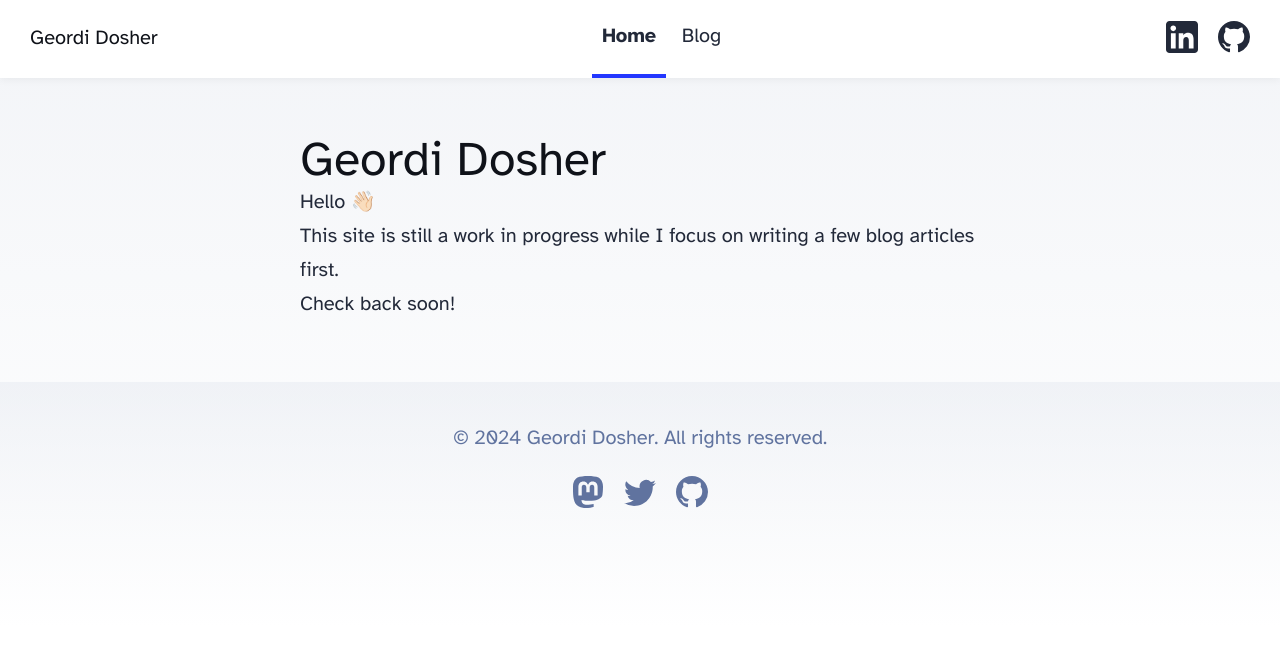
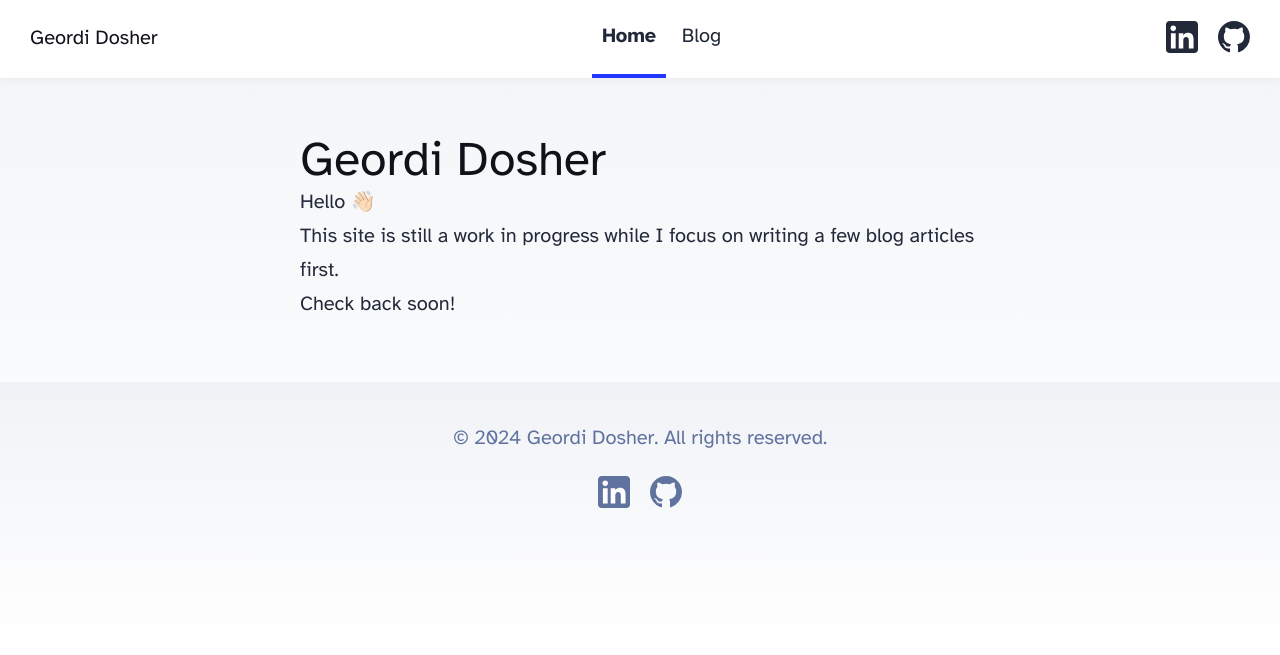
Before and after one commit to GeordiD/personal_site, an Astro site: page / in a window 1280 px wide. Built offline with nearby package versions, Linux system fonts and the light colour scheme; Astro itself is replaced by a stand-in of ours.

Commit message:
Standardize social links

```diff
--- a/src/components/Footer.astro
+++ b/src/components/Footer.astro
@@ -1,52 +1,13 @@
 ---
+import SocialLinks from './SocialLinks.astro';
+
 const today = new Date();
 ---
 
 <footer>
 	&copy; {today.getFullYear()} Geordi Dosher. All rights reserved.
-	<div class="social-links">
-		<a href="https://m.webtoo.ls/@astro" target="_blank">
-			<span class="sr-only">Follow Astro on Mastodon</span>
-			<svg
-				viewBox="0 0 16 16"
-				aria-hidden="true"
-				width="32"
-				height="32"
-				astro-icon="social/mastodon"
-				><path
-					fill="currentColor"
-					d="M11.19 12.195c2.016-.24 3.77-1.475 3.99-2.603.348-1.778.32-4.339.32-4.339 0-3.47-2.286-4.488-2.286-4.488C12.062.238 10.083.017 8.027 0h-.05C5.92.017 3.942.238 2.79.765c0 0-2.285 1.017-2.285 4.488l-.002.662c-.004.64-.007 1.35.011 2.091.083 3.394.626 6.74 3.78 7.57 1.454.383 2.703.463 3.709.408 1.823-.1 2.847-.647 2.847-.647l-.06-1.317s-1.303.41-2.767.36c-1.45-.05-2.98-.156-3.215-1.928a3.614 3.614 0 0 1-.033-.496s1.424.346 3.228.428c1.103.05 2.137-.064 3.188-.189zm1.613-2.47H11.13v-4.08c0-.859-.364-1.295-1.091-1.295-.804 0-1.207.517-1.207 1.541v2.233H7.168V5.89c0-1.024-.403-1.541-1.207-1.541-.727 0-1.091.436-1.091 1.296v4.079H3.197V5.522c0-.859.22-1.541.66-2.046.456-.505 1.052-.764 1.793-.764.856 0 1.504.328 1.933.983L8 4.39l.417-.695c.429-.655 1.077-.983 1.934-.983.74 0 1.336.259 1.791.764.442.505.661 1.187.661 2.046v4.203z"
-				></path></svg
-			>
-		</a>
-		<a href="https://twitter.com/astrodotbuild" target="_blank">
-			<span class="sr-only">Follow Astro on Twitter</span>
-			<svg
-				viewBox="0 0 16 16"
-				aria-hidden="true"
-				width="32"
-				height="32"
-				astro-icon="social/twitter"
-				><path
-					fill="currentColor"
-					d="M5.026 15c6.038 0 9.341-5.003 9.341-9.334 0-.14 0-.282-.006-.422A6.685 6.685 0 0 0 16 3.542a6.658 6.658 0 0 1-1.889.518 3.301 3.301 0 0 0 1.447-1.817 6.533 6.533 0 0 1-2.087.793A3.286 3.286 0 0 0 7.875 6.03a9.325 9.325 0 0 1-6.767-3.429 3.289 3.289 0 0 0 1.018 4.382A3.323 3.323 0 0 1 .64 6.575v.045a3.288 3.288 0 0 0 2.632 3.218 3.203 3.203 0 0 1-.865.115 3.23 3.23 0 0 1-.614-.057 3.283 3.283 0 0 0 3.067 2.277A6.588 6.588 0 0 1 .78 13.58a6.32 6.32 0 0 1-.78-.045A9.344 9.344 0 0 0 5.026 15z"
-				></path></svg
-			>
-		</a>
-		<a href="https://github.com/withastro/astro" target="_blank">
-			<span class="sr-only">Go to Astro's GitHub repo</span>
-			<svg
-				viewBox="0 0 16 16"
-				aria-hidden="true"
-				width="32"
-				height="32"
-				astro-icon="social/github"
-				><path
-					fill="currentColor"
-					d="M8 0C3.58 0 0 3.58 0 8c0 3.54 2.29 6.53 5.47 7.59.4.07.55-.17.55-.38 0-.19-.01-.82-.01-1.49-2.01.37-2.53-.49-2.69-.94-.09-.23-.48-.94-.82-1.13-.28-.15-.68-.52-.01-.53.63-.01 1.08.58 1.23.82.72 1.21 1.87.87 2.33.66.07-.52.28-.87.51-1.07-1.78-.2-3.64-.89-3.64-3.95 0-.87.31-1.59.82-2.15-.08-.2-.36-1.02.08-2.12 0 0 .67-.21 2.2.82.64-.18 1.32-.27 2-.27.68 0 1.36.09 2 .27 1.53-1.04 2.2-.82 2.2-.82.44 1.1.16 1.92.08 2.12.51.56.82 1.27.82 2.15 0 3.07-1.87 3.75-3.65 3.95.29.25.54.73.54 1.48 0 1.07-.01 1.93-.01 2.2 0 .21.15.46.55.38A8.012 8.012 0 0 0 16 8c0-4.42-3.58-8-8-8z"
-				></path></svg
-			>
-		</a>
+	<div class="flex justify-center">
+		<SocialLinks />
 	</div>
 </footer>
 <style>
--- a/src/components/Header.astro
+++ b/src/components/Header.astro
@@ -1,6 +1,7 @@
 ---
 import HeaderLink from './HeaderLink.astro';
 import { SITE_TITLE } from '../consts';
+import SocialLinks from './SocialLinks.astro';
 ---
 
 <header>
@@ -11,44 +12,7 @@ import { SITE_TITLE } from '../consts';
 			<HeaderLink href="/blog">Blog</HeaderLink>
 			<!-- <HeaderLink href="/resume">Resume</HeaderLink> -->
 		</div>
-		<div class="social-links">
-			<a href="https://www.linkedin.com/in/geordid" target="_blank">
-				<span class="sr-only">Follow Astro on LinkedIn</span>
-				<svg
-					height="32"
-					viewBox="0 0 72 72"
-					width="32"
-					xmlns="http://www.w3.org/2000/svg"
-				>
-					<g fill="none" fill-rule="evenodd">
-						<path
-							d="M8,72 L64,72 C68.418278,72 72,68.418278 72,64 L72,8 C72,3.581722 68.418278,-8.11624501e-16 64,0 L8,0 C3.581722,8.11624501e-16 -5.41083001e-16,3.581722 0,8 L0,64 C5.41083001e-16,68.418278 3.581722,72 8,72 Z"
-							fill="currentColor"></path>
-						<path
-							d="M62,62 L51.315625,62 L51.315625,43.8021149 C51.315625,38.8127542 49.4197917,36.0245323 45.4707031,36.0245323 C41.1746094,36.0245323 38.9300781,38.9261103 38.9300781,43.8021149 L38.9300781,62 L28.6333333,62 L28.6333333,27.3333333 L38.9300781,27.3333333 L38.9300781,32.0029283 C38.9300781,32.0029283 42.0260417,26.2742151 49.3825521,26.2742151 C56.7356771,26.2742151 62,30.7644705 62,40.051212 L62,62 Z M16.349349,22.7940133 C12.8420573,22.7940133 10,19.9296567 10,16.3970067 C10,12.8643566 12.8420573,10 16.349349,10 C19.8566406,10 22.6970052,12.8643566 22.6970052,16.3970067 C22.6970052,19.9296567 19.8566406,22.7940133 16.349349,22.7940133 Z M11.0325521,62 L21.769401,62 L21.769401,27.3333333 L11.0325521,27.3333333 L11.0325521,62 Z"
-							fill="#fff"></path>
-					</g>
-				</svg>
-			</a>
-			<!-- <a href="https://twitter.com/geordid" target="_blank">
-				<span class="sr-only">Follow Geordi on Twitter</span>
-				<svg viewBox="0 0 16 16" aria-hidden="true" width="32" height="32"
-					><path
-						fill="currentColor"
-						d="M5.026 15c6.038 0 9.341-5.003 9.341-9.334 0-.14 0-.282-.006-.422A6.685 6.685 0 0 0 16 3.542a6.658 6.658 0 0 1-1.889.518 3.301 3.301 0 0 0 1.447-1.817 6.533 6.533 0 0 1-2.087.793A3.286 3.286 0 0 0 7.875 6.03a9.325 9.325 0 0 1-6.767-3.429 3.289 3.289 0 0 0 1.018 4.382A3.323 3.323 0 0 1 .64 6.575v.045a3.288 3.288 0 0 0 2.632 3.218 3.203 3.203 0 0 1-.865.115 3.23 3.23 0 0 1-.614-.057 3.283 3.283 0 0 0 3.067 2.277A6.588 6.588 0 0 1 .78 13.58a6.32 6.32 0 0 1-.78-.045A9.344 9.344 0 0 0 5.026 15z"
-					></path></svg
-				>
-			</a> -->
-			<a href="https://github.com/geordid" target="_blank">
-				<span class="sr-only">Go to Geordi's GitHub repo</span>
-				<svg viewBox="0 0 16 16" aria-hidden="true" width="32" height="32"
-					><path
-						fill="currentColor"
-						d="M8 0C3.58 0 0 3.58 0 8c0 3.54 2.29 6.53 5.47 7.59.4.07.55-.17.55-.38 0-.19-.01-.82-.01-1.49-2.01.37-2.53-.49-2.69-.94-.09-.23-.48-.94-.82-1.13-.28-.15-.68-.52-.01-.53.63-.01 1.08.58 1.23.82.72 1.21 1.87.87 2.33.66.07-.52.28-.87.51-1.07-1.78-.2-3.64-.89-3.64-3.95 0-.87.31-1.59.82-2.15-.08-.2-.36-1.02.08-2.12 0 0 .67-.21 2.2.82.64-.18 1.32-.27 2-.27.68 0 1.36.09 2 .27 1.53-1.04 2.2-.82 2.2-.82.44 1.1.16 1.92.08 2.12.51.56.82 1.27.82 2.15 0 3.07-1.87 3.75-3.65 3.95.29.25.54.73.54 1.48 0 1.07-.01 1.93-.01 2.2 0 .21.15.46.55.38A8.012 8.012 0 0 0 16 8c0-4.42-3.58-8-8-8z"
-					></path></svg
-				>
-			</a>
-		</div>
+		<SocialLinks />
 	</nav>
 </header>
 <style>
--- /dev/null
+++ b/src/components/SocialLinks.astro
@@ -0,0 +1,51 @@
+<div class="flex">
+  <a href="https://www.linkedin.com/in/geordid" target="_blank">
+    <span class="sr-only">Follow Astro on LinkedIn</span>
+    <svg
+      height="32"
+      viewBox="0 0 72 72"
+      width="32"
+      xmlns="http://www.w3.org/2000/svg"
+    >
+      <g fill="none" fill-rule="evenodd">
+        <path
+          d="M8,72 L64,72 C68.418278,72 72,68.418278 72,64 L72,8 C72,3.581722 68.418278,-8.11624501e-16 64,0 L8,0 C3.581722,8.11624501e-16 -5.41083001e-16,3.581722 0,8 L0,64 C5.41083001e-16,68.418278 3.581722,72 8,72 Z"
+          fill="currentColor"></path>
+        <path
+          d="M62,62 L51.315625,62 L51.315625,43.8021149 C51.315625,38.8127542 49.4197917,36.0245323 45.4707031,36.0245323 C41.1746094,36.0245323 38.9300781,38.9261103 38.9300781,43.8021149 L38.9300781,62 L28.6333333,62 L28.6333333,27.3333333 L38.9300781,27.3333333 L38.9300781,32.0029283 C38.9300781,32.0029283 42.0260417,26.2742151 49.3825521,26.2742151 C56.7356771,26.2742151 62,30.7644705 62,40.051212 L62,62 Z M16.349349,22.7940133 C12.8420573,22.7940133 10,19.9296567 10,16.3970067 C10,12.8643566 12.8420573,10 16.349349,10 C19.8566406,10 22.6970052,12.8643566 22.6970052,16.3970067 C22.6970052,19.9296567 19.8566406,22.7940133 16.349349,22.7940133 Z M11.0325521,62 L21.769401,62 L21.769401,27.3333333 L11.0325521,27.3333333 L11.0325521,62 Z"
+          fill="#fff"></path>
+      </g>
+    </svg>
+  </a>
+  <!-- <a href="https://twitter.com/geordid" target="_blank">
+    <span class="sr-only">Follow Geordi on Twitter</span>
+    <svg viewBox="0 0 16 16" aria-hidden="true" width="32" height="32"
+      ><path
+        fill="currentColor"
+        d="M5.026 15c6.038 0 9.341-5.003 9.341-9.334 0-.14 0-.282-.006-.422A6.685 6.685 0 0 0 16 3.542a6.658 6.658 0 0 1-1.889.518 3.301 3.301 0 0 0 1.447-1.817 6.533 6.533 0 0 1-2.087.793A3.286 3.286 0 0 0 7.875 6.03a9.325 9.325 0 0 1-6.767-3.429 3.289 3.289 0 0 0 1.018 4.382A3.323 3.323 0 0 1 .64 6.575v.045a3.288 3.288 0 0 0 2.632 3.218 3.203 3.203 0 0 1-.865.115 3.23 3.23 0 0 1-.614-.057 3.283 3.283 0 0 0 3.067 2.277A6.588 6.588 0 0 1 .78 13.58a6.32 6.32 0 0 1-.78-.045A9.344 9.344 0 0 0 5.026 15z"
+      ></path></svg
+    >
+  </a> -->
+  <a href="https://github.com/geordid" target="_blank">
+    <span class="sr-only">Go to Geordi's GitHub repo</span>
+    <svg viewBox="0 0 16 16" aria-hidden="true" width="32" height="32"
+      ><path
+        fill="currentColor"
+        d="M8 0C3.58 0 0 3.58 0 8c0 3.54 2.29 6.53 5.47 7.59.4.07.55-.17.55-.38 0-.19-.01-.82-.01-1.49-2.01.37-2.53-.49-2.69-.94-.09-.23-.48-.94-.82-1.13-.28-.15-.68-.52-.01-.53.63-.01 1.08.58 1.23.82.72 1.21 1.87.87 2.33.66.07-.52.28-.87.51-1.07-1.78-.2-3.64-.89-3.64-3.95 0-.87.31-1.59.82-2.15-.08-.2-.36-1.02.08-2.12 0 0 .67-.21 2.2.82.64-.18 1.32-.27 2-.27.68 0 1.36.09 2 .27 1.53-1.04 2.2-.82 2.2-.82.44 1.1.16 1.92.08 2.12.51.56.82 1.27.82 2.15 0 3.07-1.87 3.75-3.65 3.95.29.25.54.73.54 1.48 0 1.07-.01 1.93-.01 2.2 0 .21.15.46.55.38A8.012 8.012 0 0 0 16 8c0-4.42-3.58-8-8-8z"
+      ></path></svg
+    >
+  </a>
+</div>
+
+<style>
+  a {
+    padding: 1em 0.5em;
+    color: var(--black);
+    border-bottom: 4px solid transparent;
+    text-decoration: none;
+  }
+
+  a:hover {
+    color: rgb(var(--gray-dark));
+  }
+</style>
```
